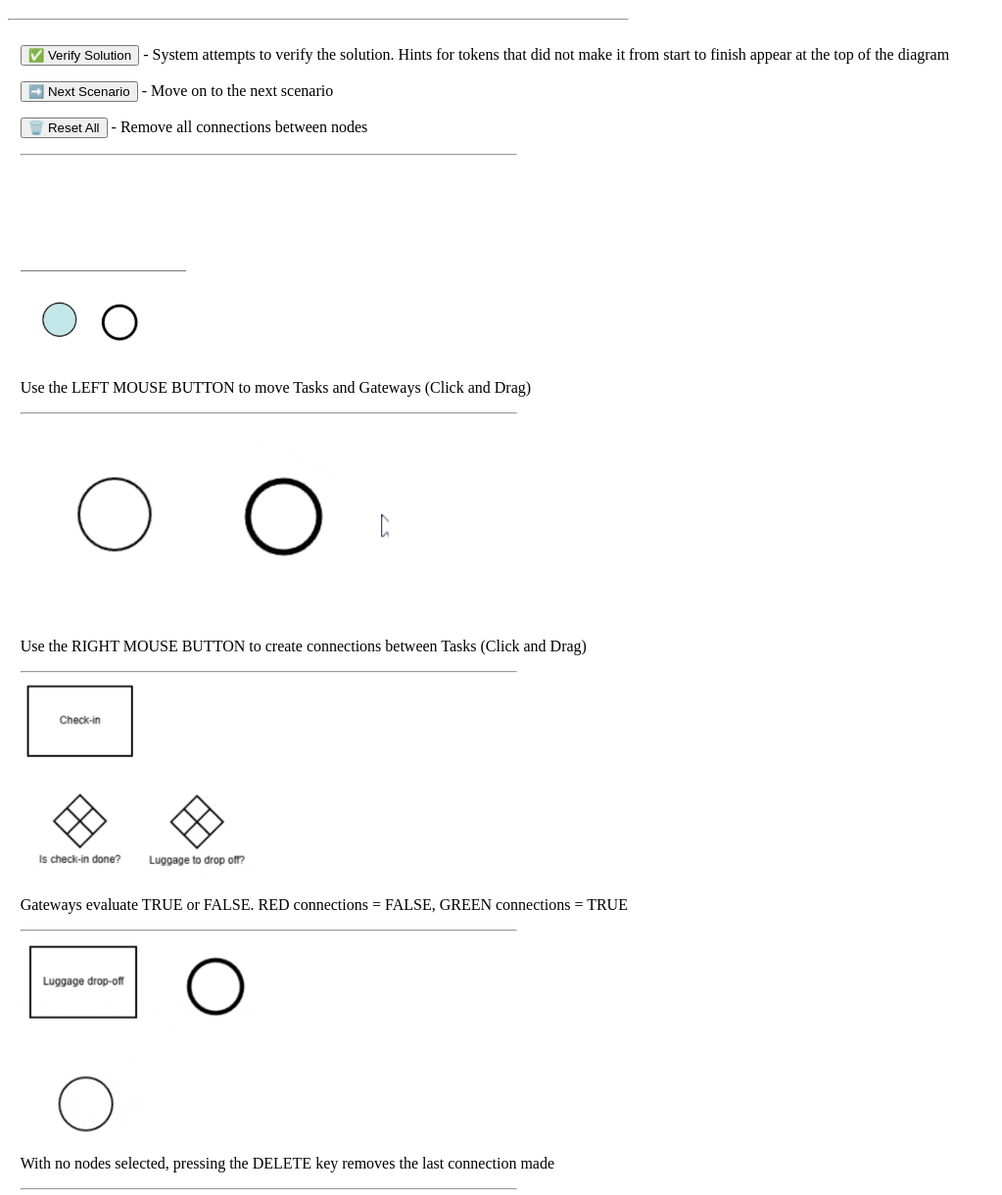
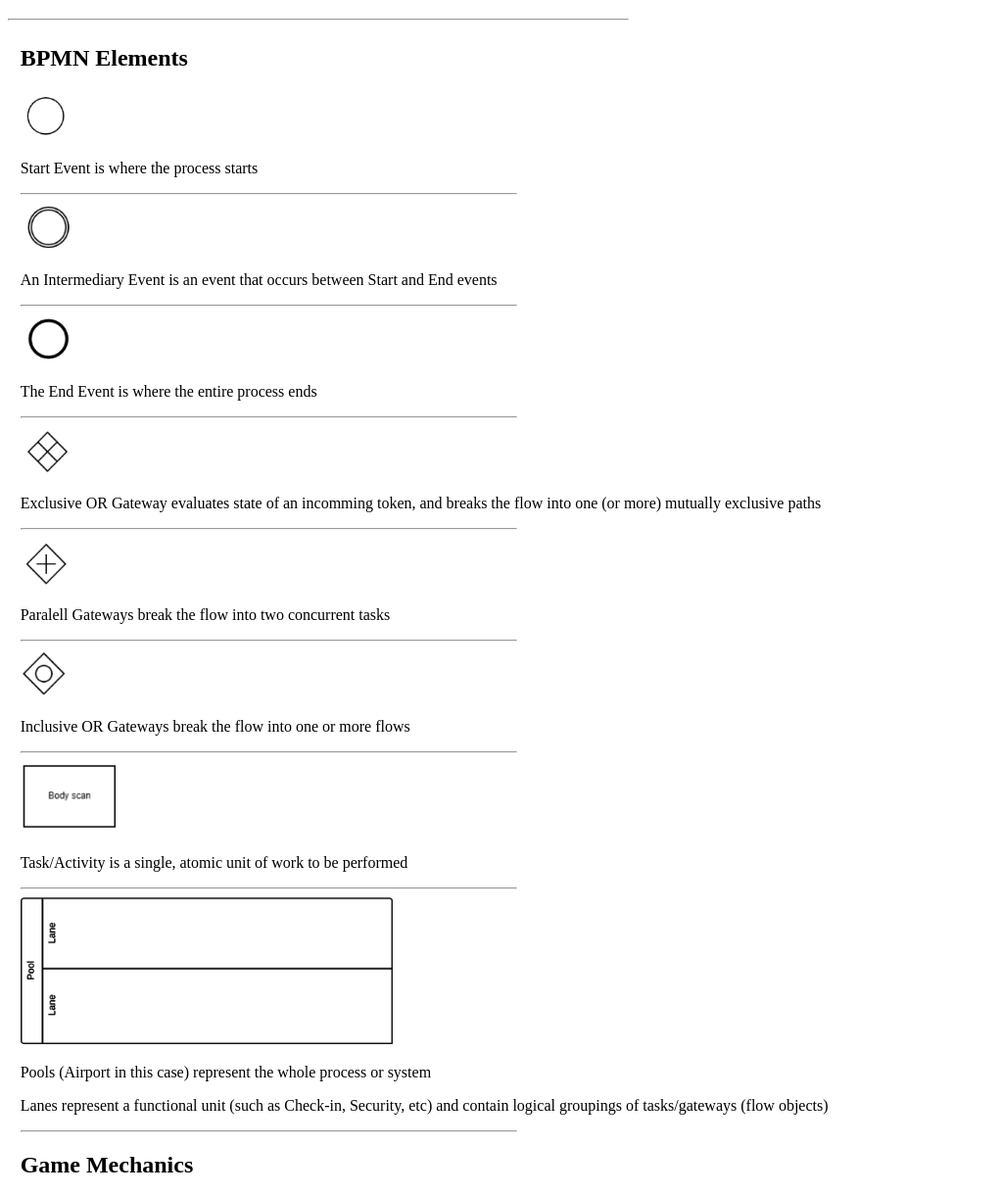
Before and after one commit to GSAmundsen/gsamundsen.github.io, a website: page help.html in a window 1280 px wide. Shown: the part 61-1281 px from the top of the page at 98% size, without its empty margins (0-1023 px from the left). Drawn offline with Linux system fonts and the light colour scheme.

Commit message:
Updated help page

```diff
--- a/help.html
+++ b/help.html
@@ -8,6 +8,59 @@
     <h1 style="margin-left: 1%;">Gamified BPMN Help Page</h1>
     <hr style="width: 50%;margin-left: 0;">
     <div style="margin-left: 1%; width: 80%; margin-top: 2%;">
+        <div>
+            <h2>BPMN Elements</h2>
+        </div>
+        <div>
+            <img src="./img/help/Start.png" height="50px">
+            <p>Start Event is where the process starts</p>
+        </div>
+            <hr style="width: 50%;margin-left: 0;">
+
+        <div>
+            <img src="./img/help/IntermediateEvent.png" height="50px">
+            <p>An Intermediary Event is an event that occurs between Start and End events</p>
+        </div>
+        <hr style="width: 50%;margin-left: 0;">
+
+        <div>
+            <img src="./img/help/EndState.png" height="50px">
+            <p>The End Event is where the entire process ends</p>
+        </div>
+            <hr style="width: 50%;margin-left: 0;">
+
+        <div>
+            <img src="./img/help/ExclusiveOR.png" height="50px">
+            <p>Exclusive OR Gateway evaluates state of an incomming token, and breaks the flow into one (or more) mutually exclusive paths</p>
+        </div>
+            <hr style="width: 50%;margin-left: 0;">
+
+        <div>
+            <img src="./img/help/ParalellGateway.png" height="50px">
+            <p>Paralell Gateways break the flow into two concurrent tasks</p>
+        </div>
+            <hr style="width: 50%;margin-left: 0;">
+        <div>
+            <img src="./img/help/InclusiveOR.png" height="50px">
+            <p>Inclusive OR Gateways break the flow into one or more flows</p>
+        </div>
+            <hr style="width: 50%;margin-left: 0;">
+        <div>
+            <img src="./img/help/activity.png" height="75px">
+            <p>Task/Activity is a single, atomic unit of work to be performed</p>
+        </div>
+            <hr style="width: 50%;margin-left: 0;">
+        <div>
+            <img src="./img/help/poolLane.png" height="150px">
+            <p>Pools (Airport in this case) represent the whole process or system </p>
+            <p>Lanes represent a functional unit (such as Check-in, Security, etc) and contain logical groupings of tasks/gateways (flow objects)</p>
+        </div>
+            <hr style="width: 50%;margin-left: 0;">
+
+        <div>
+            <h2 style="margin-top: 2%;">Game Mechanics</h2>
+        </div>
+            <hr style="width: 50%;margin-left: 0;">
         <div>
             <p><button>✅ Verify Solution</button> - System attempts to verify the solution. Hints for tokens that did not make it from start to finish appear at the top of the diagram</p>
             <p><button>➡️ Next Scenario</button> - Move on to the next scenario</p>
```
Also changed, not shown: img/help/EndState.png (added), img/help/ExclusiveOR.png (added), img/help/InclusiveOR.png (added), img/help/IntermediateEvent.png (added), img/help/ParalellGateway.png (added), img/help/Start.png (added), img/help/activity.png (added), img/help/poolLane.png (added).
